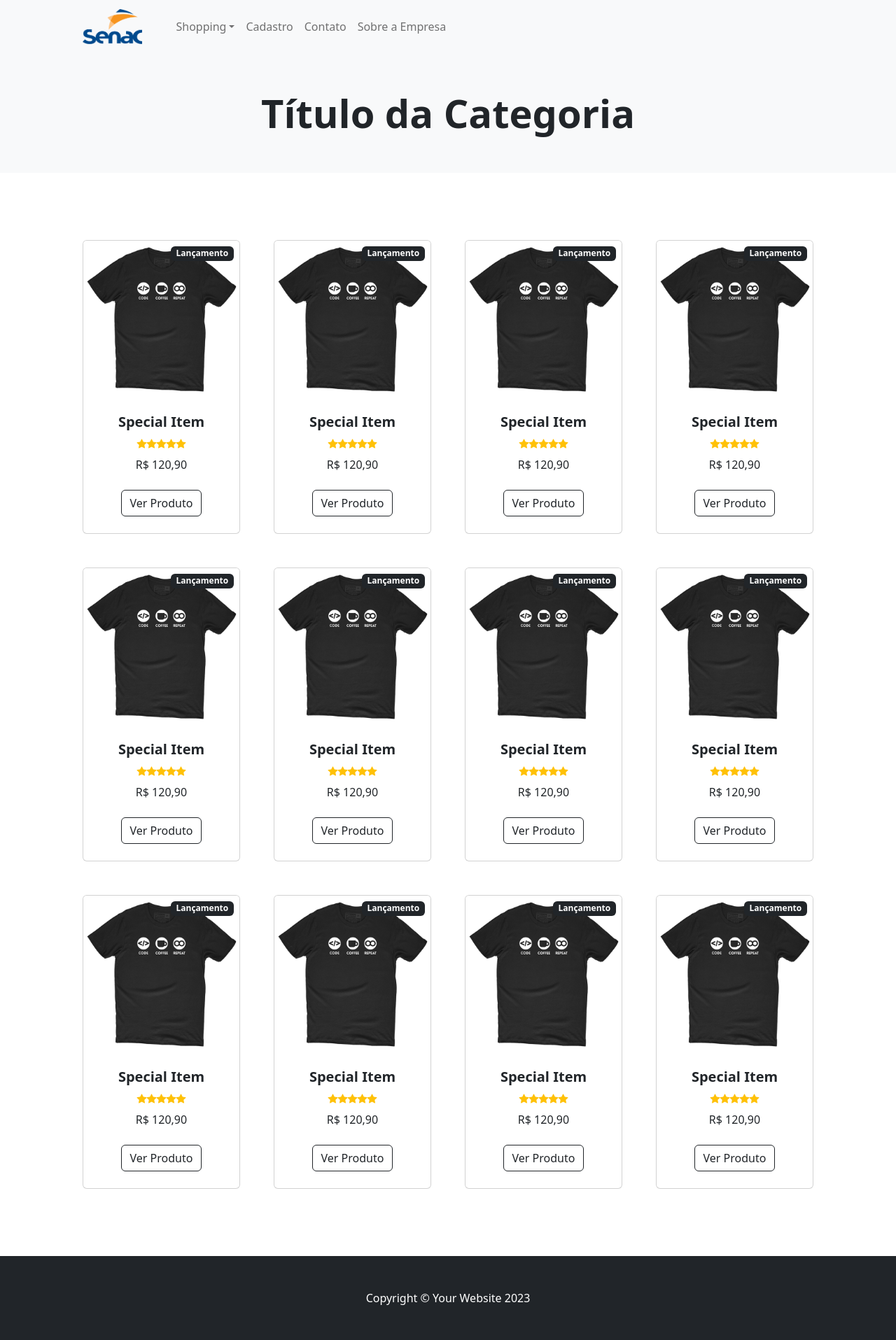
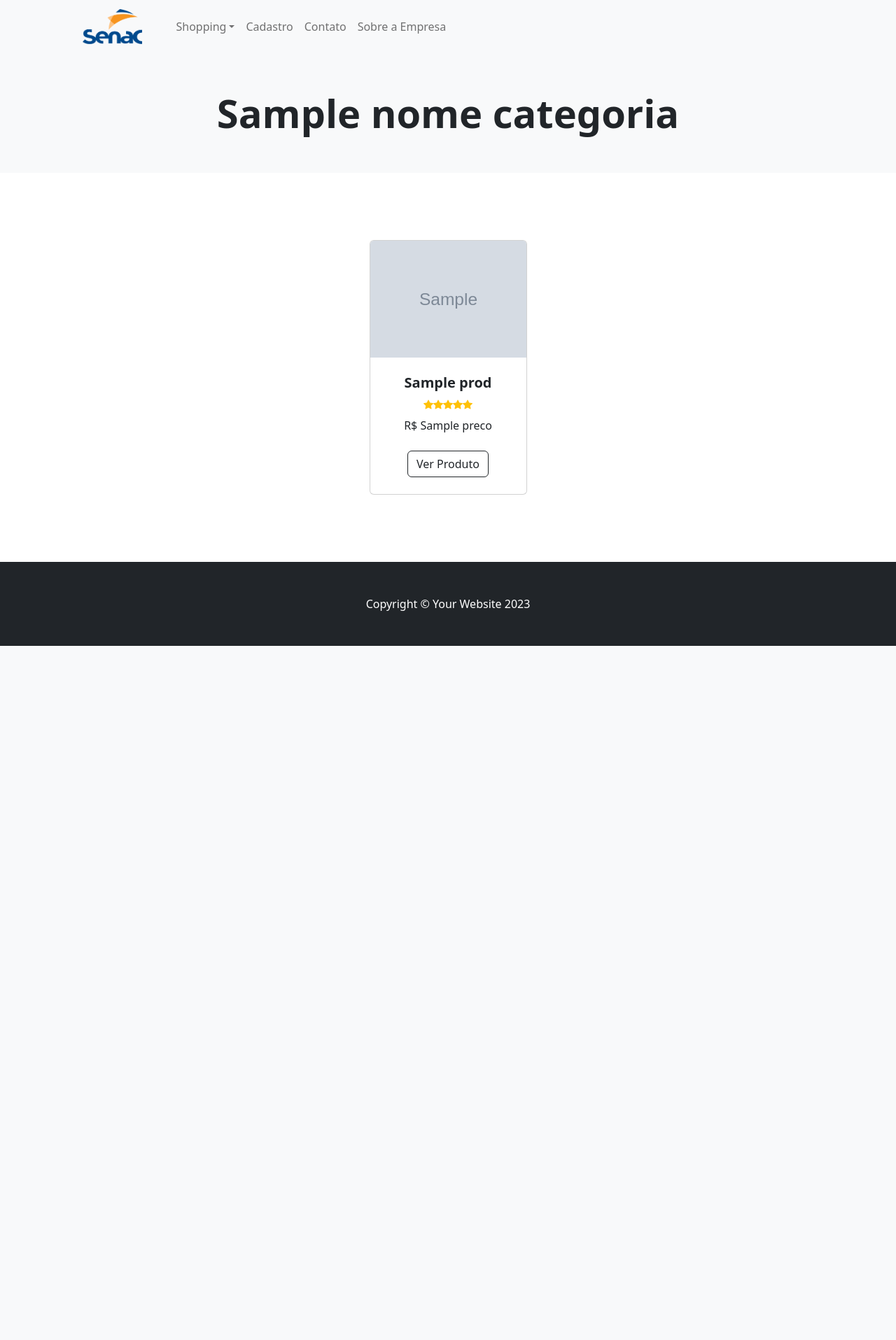
Before and after one commit to AdrianoRAraujo365/Shopping, a Django app: template Site/templates/produtos.html in a window 1280 px wide. Shown: the whole page at 70% size. After the commit the page ends 923 px from the top, so only its background shows below. Run offline with Django 3.2, Linux system fonts and the light colour scheme; the template is opened without the code that fills it: most values are stand-ins (such as "Sample title", 1, 10 or a date in 2020); grey boxes marked "Sample" are stand-in pictures; some libraries are stand-ins or nearby versions.

Commit message:
Add alteraçao nos dados do template lista_produtos

```diff
--- a/Site/admin.py
+++ b/Site/admin.py
@@ -8,7 +8,7 @@ class DepartamentoAdmin(admin.ModelAdmin):
     list_display_links = ['id', 'nome']
 
 class ProdutoAdmin(admin.ModelAdmin):
-    list_display = ['id', 'nome', 'preco', 'avaliacao', 'departamento', 'ver_imagem']
+    list_display = ['id', 'nome', 'preco', 'avaliacao','destaque','lancamento', 'departamento', 'ver_imagem']
     list_display_links = ['id', 'nome']
     list_filter = ['departamento']
     readonly_fields = ['ver_imagem']
--- a/Site/templates/base.html
+++ b/Site/templates/base.html
@@ -26,11 +26,11 @@
                         <li class="nav-item dropdown">
                             <a class="nav-link dropdown-toggle" id="navbarDropdown" href="#" role="button" data-bs-toggle="dropdown" aria-expanded="false">Shopping</a>
                             <ul class="dropdown-menu" aria-labelledby="navbarDropdown">
-                                <li><a class="dropdown-item" href="produtos.html">Todos Produtos</a></li>
+                                        <li><a class="dropdown-item" href={% url 'produto_lista'%}>Todos Produtos</a></li>
                                 <li><hr class="dropdown-divider" /></li>
-                                <li><a class="dropdown-item" href="#!">Categoria 1</a></li>
-                                <li><a class="dropdown-item" href="#!">Categoria 2</a></li>
-                                <li><a class="dropdown-item" href="#!">Categoria 3</a></li>
+                                {%for depto in departamentos %}
+                                    <li><a class="dropdown-item" href="{% url 'produto_lista_por_id' id=depto.id%}">{{ depto.nome}}</a></li>
+                                {% endfor %}
                             </ul>
                         </li>
                         <li class="nav-item"><a class="nav-link" href="{% url 'cadastro' %}">Cadastro</a></li>
--- a/Site/templates/card_produto.html
+++ b/Site/templates/card_produto.html
@@ -1,15 +1,17 @@
 {% load static %}
 <div class="col mb-5">
     <div class="card h-100">
+        {% if prod.lancamento == True %}
         <!-- Sale badge-->
         <div class="badge bg-dark text-white position-absolute" style="top: 0.5rem; right: 0.5rem">Lançamento</div>
+        {% endif %}
         <!-- Product image-->
-        <img class="card-img-top" src="{% static 'img/camiseta2.jpg' %}" width="450" alt="..." />
+        <img class="card-img-top" src="{{prod.imagem.url}}" width="450" alt="..." />
         <!-- Product details-->
         <div class="card-body p-4">
             <div class="text-center">
                 <!-- Product name-->
-                <h5 class="fw-bolder">Special Item</h5>
+                <h5 class="fw-bolder">{{ prod.nome }}</h5>
                 <!-- Product reviews-->
                 <div class="d-flex justify-content-center small text-warning mb-2">
                     <div class="bi-star-fill"></div>
@@ -19,7 +21,7 @@
                     <div class="bi-star-fill"></div>
                 </div>
                 <!-- Product price-->
-                R$ 120,90
+                R$ {{ prod.preco }}
             </div>
         </div>
         <!-- Product actions-->
--- a/Site/templates/produtos.html
+++ b/Site/templates/produtos.html
@@ -1,14 +1,14 @@
 {% extends 'base.html'%}
 {% load static %}
 
-{%block Titulo%}Titulo da Categoria{%endblock Titulo%}
+{%block Titulo%}{{nome_categoria}}{%endblock Titulo%}
 {%block Conteudo%}
 
         <!-- Header-->
         <header class="bg-light py-1">
             <div class="container px-4 px-lg-5 my-5">
                 <div class="text-center text-dark">
-                    <h1 class="display-4 fw-bolder">Título da Categoria</h1>
+                    <h1 class="display-4 fw-bolder">{{nome_categoria}}</h1>
                 </div>
             </div>
         </header>
@@ -20,30 +20,10 @@
 
 
                     <!-- Inicio Produtos -->
-                    {% include 'card_produto.html' %}
-                    <!-------->
-                    {% include 'card_produto.html' %}
+                    {% for prod in produtos%}
+                        {% include 'card_produto.html' %}
+                    {%endfor%}
 
-                    <!-------->
-                    {% include 'card_produto.html' %}
-                    <!-------->
-                    {% include 'card_produto.html' %}
-                    <!-------->
-                    {% include 'card_produto.html' %}
-                    <!-------->
-                    {% include 'card_produto.html' %}
-                    <!-------->
-                    {% include 'card_produto.html' %}
-                    <!-------->
-                    {% include 'card_produto.html' %}
-                    <!-------->
-                    {% include 'card_produto.html' %}
-                    <!-------->
-                    {% include 'card_produto.html' %}
-                    <!-------->
-                    {% include 'card_produto.html' %}
-                    <!-------->
-                    {% include 'card_produto.html' %}
                     <!-- termino produtos-->
                 </div>
             </div>
--- a/Site/urls.py
+++ b/Site/urls.py
@@ -8,6 +8,7 @@ path("contato", views.contato, name="contato"),
 path("cadastro", views.cadastro, name="cadastro"),
 path("sobre-a-empresa",views.institucional, name= "institucional"),
 path("produtos", views.produto_lista, name='produto_lista'),
+path('produtos/<int:id>', views.produto_lista_por_id, name= "produto_lista_por_id"),
 path("produto", views.produto_detalhe, name='produto_detalhe')
 
 ]
```
Also changed, not shown: Site/views.py (+57 -7 lines), media/images/Cavalo_de_pau_982789_1280.jpg (added), media/images/toy-5340354_1280.webp (added).
